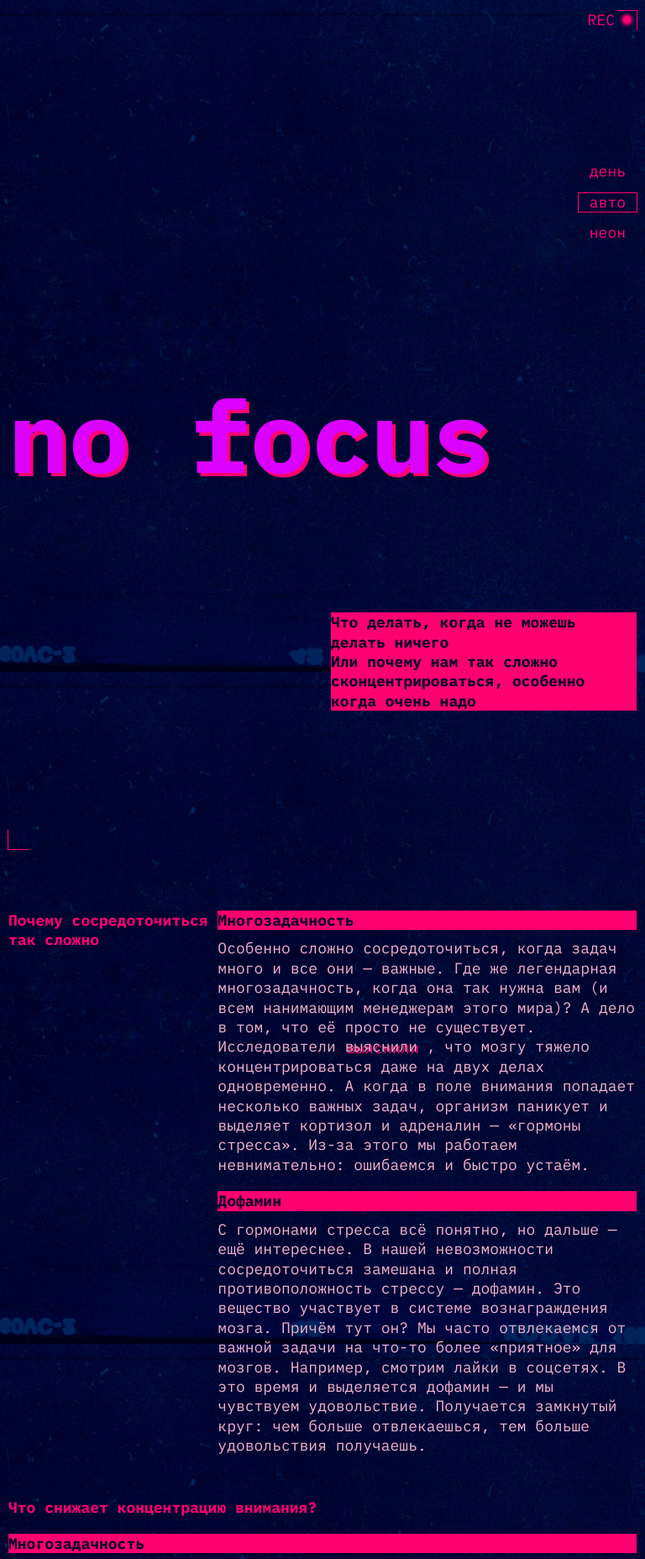
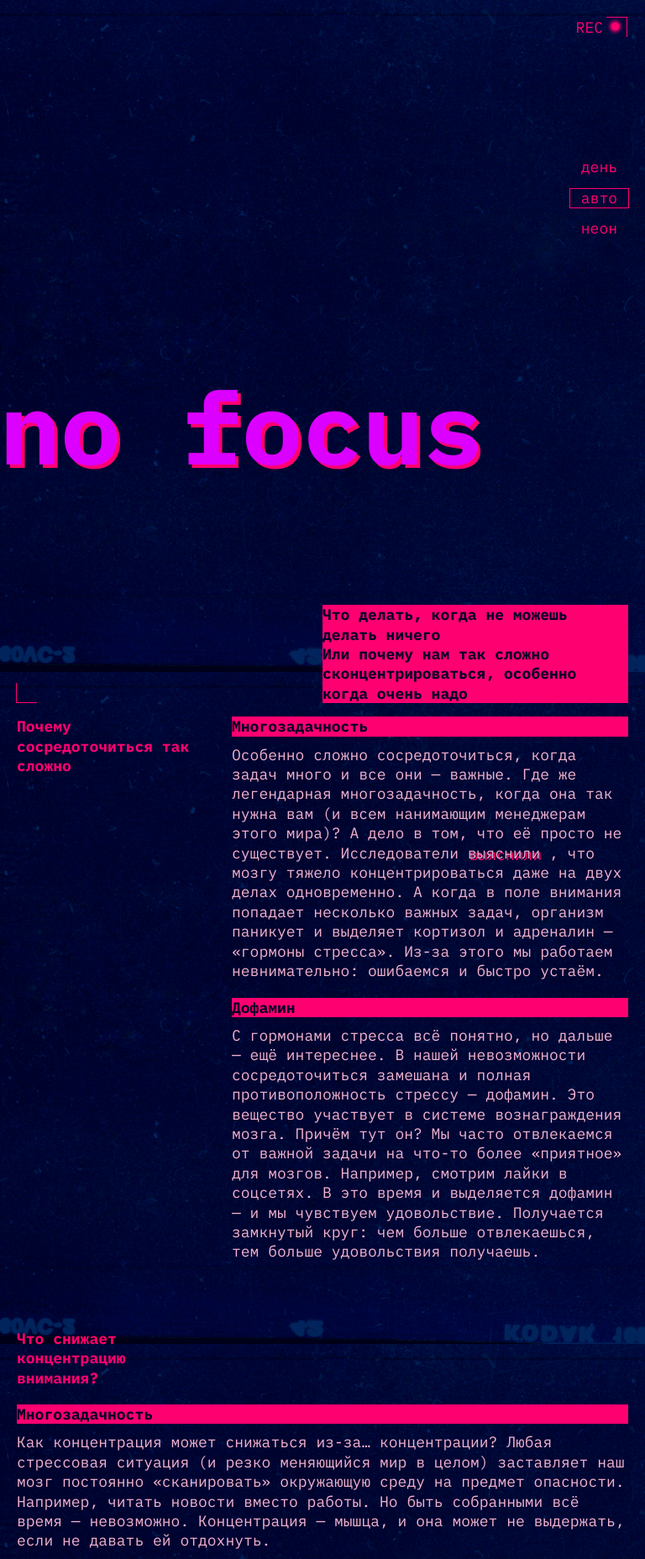
Before and after one commit to burov1van/slozhno-sosredotochitsya, a plain HTML site: page index.html in a window 768 px wide. Shown: the top 1856 px of the page at 84% size. Drawn offline with Linux system fonts and the light colour scheme.

Commit message:
planshet second

```diff
--- a/index.html
+++ b/index.html
@@ -59,7 +59,9 @@
     </header>
     <main class="main">
       <section class="why-hard-section container">
-        <h2 class="section__title why-hard-section__title">Почему сосредоточиться так сложно</h2>
+        <h2 class="section__title why-hard-section__title">
+          Почему сосредоточиться так сложно
+        </h2>
 
         <article class="article__inner">
           <h3 class="article__inner-title title-decor">Многозадачность</h3>
@@ -97,7 +99,9 @@
       </section>
 
       <section class="concetration-section container">
-        <h2 class="section__title">Что снижает концентрацию внимания?</h2>
+        <h2 class="section__title concetration-section__title">
+          Что снижает концентрацию внимания?
+        </h2>
 
         <article class="article__inner">
           <h3 class="article__inner-title title-decor">Многозадачность</h3>
--- a/styles/globals.css
+++ b/styles/globals.css
@@ -42,7 +42,13 @@ a {
 }
 
 .container {
-/* margin: 0 auto; */
-padding: 10px;
-min-width: 375px;
+  padding: 10px;
+  /* min-width: 375px; */
 }
+
+@media (min-width: 768px) and (max-width: 1024px) {
+  .container {
+    padding: 20px;
+    /* min-width: 375px; */
+  }
+}
--- a/styles/style.css
+++ b/styles/style.css
@@ -2,7 +2,6 @@
 
 .page {
   /* сохраните в разметке и стилях класс page. На его основе работает скрипт. */
-  min-width: 375px;
   margin: 0 auto;
   font-family: IBM Plex Mono, sans-serif;
   font-size: 18px;
@@ -23,17 +22,11 @@
   min-height: 668px;
 }
 
-@media (min-width: 768px) and (max-width: 1024px){
-
-  .header{
-    min-height: 1024px;
-
-
+@media (min-width: 768px) and (max-width: 1024px) {
+  .header {
+    min-height: 100vh;
   }
-
-
 }
-
 
 .decorated-zone::after {
   position: absolute;
@@ -55,6 +48,18 @@
   height: 24px;
   left: 9px;
   bottom: 12px;
+}
+
+@media (min-width: 768px) and (max-width: 1024px) {
+  .decorated-zone::after {
+    right: 21px;
+    top: 20px;
+  }
+
+  .decorated-zone::before {
+    left: 19px;
+    bottom: 20px;
+  }
 }
 
 .header__element {
@@ -81,20 +86,28 @@
   box-shadow: 0 0 4px 2px #ff0070;
 }
 
+@media (min-width: 768px) and (max-width: 1024px) {
+  .header__element::after {
+    top: 28%;
+    right: -19px;
+  }
+
+  .header__element {
+    top: 20px;
+    right: 50px;
+  }
+}
+
 .header__theme-menu {
   margin: 65px 0;
 }
 
-@media (min-width: 768px) and (max-width: 1024px){
-
+@media (min-width: 768px) and (max-width: 1024px) {
   .header__theme-menu {
-    margin: 182px 0;
+    margin-top: 167px;
+    margin-bottom: 177px;
   }
-
-
 }
-
-
 
 .header__theme-menu-list {
   display: flex;
@@ -129,16 +142,11 @@
   text-shadow: 4px 4px 0 var(--accent-color);
 }
 
-
-@media (min-width: 768px) and (max-width: 1024px){
-
+@media (min-width: 768px) and (max-width: 1024px) {
   .header__title {
-
-    margin-bottom: 162px;
-
+    margin-bottom: 163px;
+    margin-left: -20px;
   }
-
-
 }
 .header__text {
   font-weight: 700;
@@ -160,19 +168,16 @@
 }
 
 @media (min-width: 768px) and (max-width: 1024px) {
-
   .main {
-
-  margin-top: 50px;
-
-
-
+    margin-top: -24px;
+    gap: 20px;
   }
 
   .why-hard-section {
     display: grid;
     grid-template-columns: 1fr 2fr;
-
+    justify-content: space-between;
+    column-gap: 20px;
   }
 
   .why-hard-section__title {
@@ -186,8 +191,15 @@
   .how-concetrait-section {
     display: grid;
     grid-template-columns: 1fr 2fr;
+    justify-content: space-between;
+    column-gap: 20px;
   }
-
+  .why-hard-section__title {
+    max-width: 90%;
+  }
+  .concetration-section__title {
+    max-width: 30%;
+  }
 }
 
 .article__inner-title {
@@ -224,12 +236,12 @@
   gap: 10px;
 }
 
-@media (min-width: 768px) and (max-width: 1024px){
-
+@media (min-width: 768px) and (max-width: 1024px) {
   .pictures-section {
     display: grid;
     grid-template-columns: repeat(3, 1fr);
-
+    gap: 21px;
+    justify-content: space-between;
   }
   .pictures-section h3 {
     grid-column: 1 / -1;
@@ -239,7 +251,6 @@
   .pictures-section__img-one {
     grid-column: span 2;
   }
-
 
   .pictures-section__img-two {
     grid-row: span 2;
@@ -252,8 +263,6 @@
   .pictures-section__img-five {
     grid-column: span 2;
   }
-
-
 }
 .pictures-section__img {
   width: 100%;
@@ -262,14 +271,23 @@
 }
 
 .footer {
+  display: flex;
+  flex-direction: column;
+  justify-content: center;
+  align-items: center;
   position: relative;
   min-height: 668px;
   text-align: center;
-  margin-top: 30px;
+  margin-top: 40px;
+}
+
+@media (min-width: 768px) and (max-width: 1024px) {
+  .footer {
+    min-height: 1024px;
+  }
 }
 
 .footer__title {
-  margin-top: 275px;
   font-weight: 700;
   font-size: clamp(7.25rem, 7.0115rem + 1.0178vw, 7.5rem);
   line-height: 83%;
--- a/styles/variables.css
+++ b/styles/variables.css
@@ -4,9 +4,8 @@
 */
 :root {
   --accent-color: #ff0070;
-  --text-color: #F1B2CE;
+  --text-color: #f1b2ce;
   --paragraf-color: #000028;
   --backgound-image: url(/images/cover-image-dark.png);
---title-color: #db00ff;
-
+  --title-color: #db00ff;
 }
```
Lines whose indentation alone changed are shown as unchanged.
